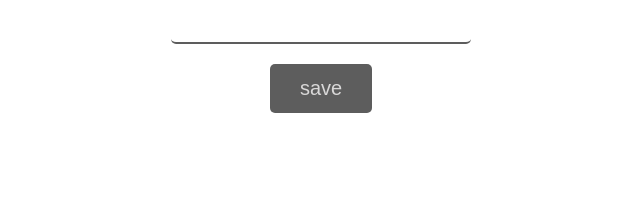
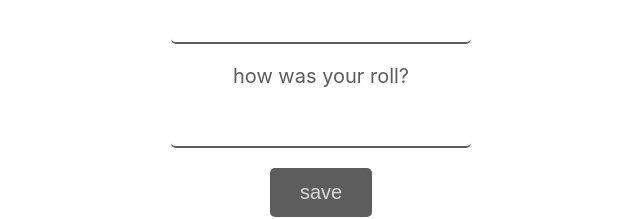
Before and after one commit to wsbousman/jjjournal, a React (Create React App) app: page / in a window 1280 px wide. Shown: the part 364-583 px from the top of the page, without its empty margins (319-959 px from the left). Built offline with nearby package versions, Linux system fonts and the light colour scheme.

Commit message:
Roll component
Roll description component added.

```diff
--- a/src/App.js
+++ b/src/App.js
@@ -10,6 +10,7 @@ import "./index.css";
 // components:
 import Header from './components/header/index.js';
 import Drill from './components/drill/index.js';
+import Roll from './components/roll/index.js';
 import Submit from './components/submit/index.js';
 
 function App() {
@@ -18,6 +19,7 @@ function App() {
       <Router>
       <Header />
       <Drill />
+      <Roll />
       <Submit />
       </Router>
     </div>
--- /dev/null
+++ b/src/components/roll/index.js
@@ -0,0 +1,19 @@
+import React from 'react'
+
+function roll() {
+
+  return (
+    <section>
+        <div className="label">
+            <p>how was your roll?</p>
+        </div>
+        <div className="wrapper">
+            <form>
+                <input type="text" className="drillData" />
+            </form>
+        </div>
+    </section>
+  )
+}
+
+export default roll
```
